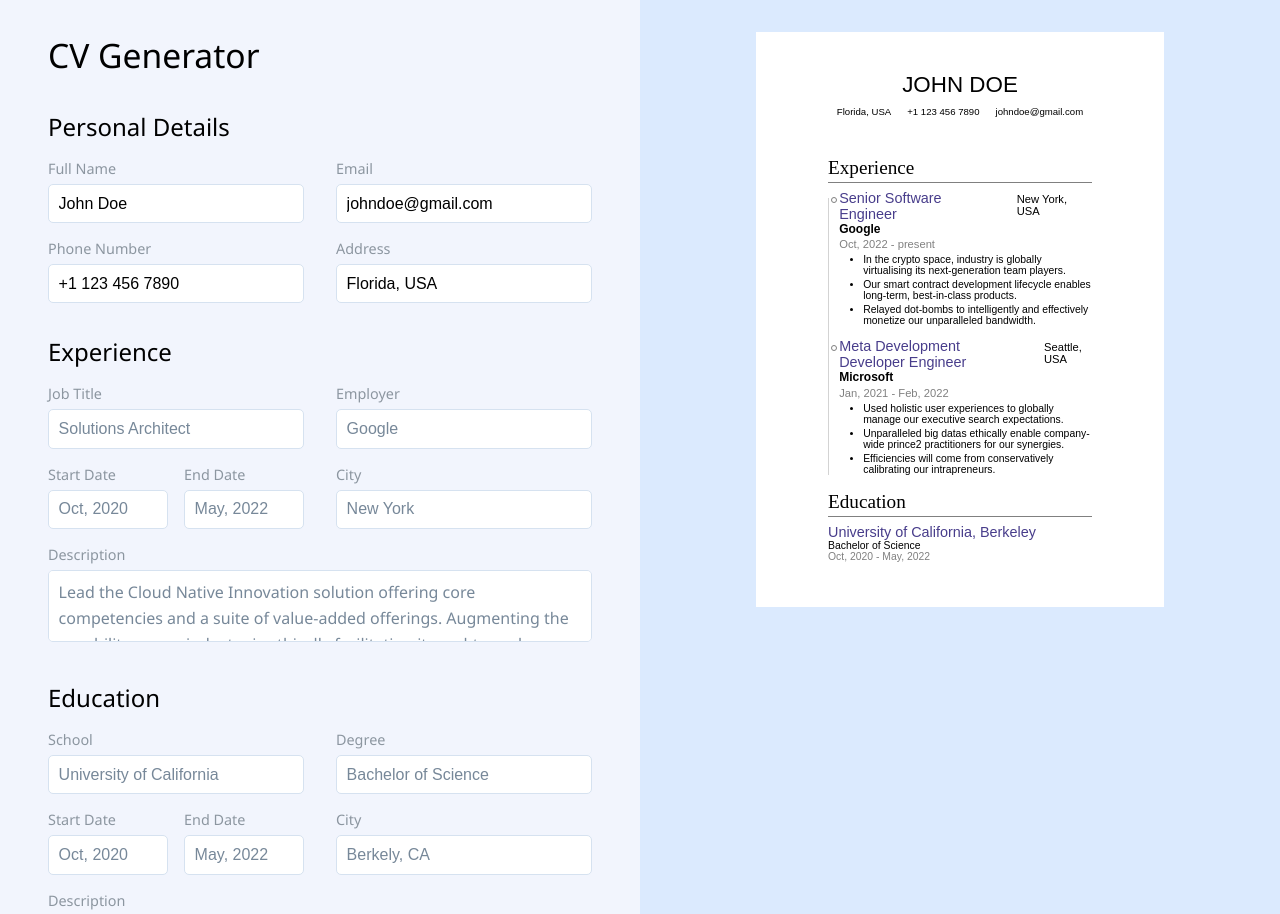
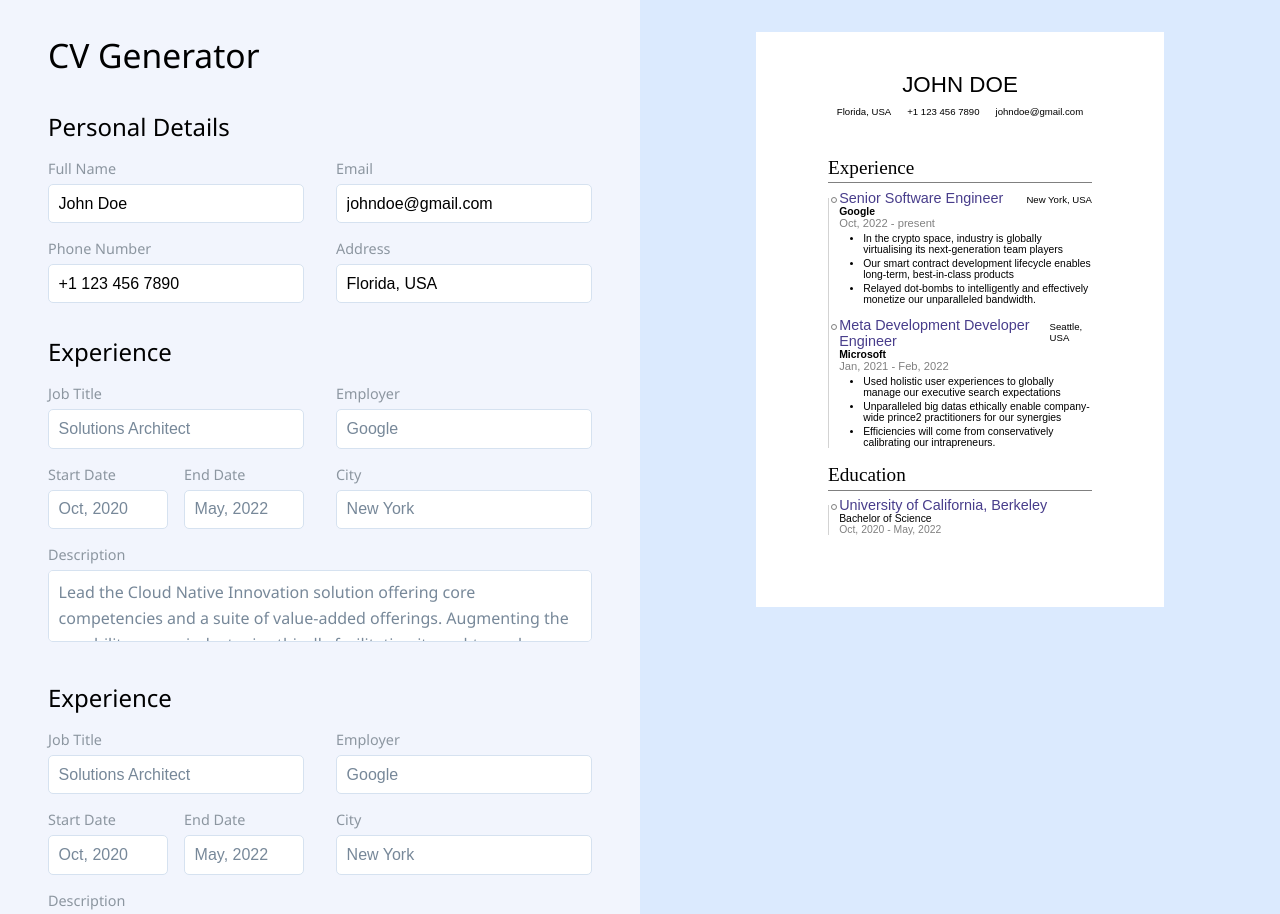
Before and after one commit to columk1/cv-application, a React (Vite) app: page / in a window 1280 px wide. Shown: the top 914 px of the page. Built offline with nearby package versions, Linux system fonts and the light colour scheme.

Commit message:
Add state to Experience and Education

```diff
--- a/src/assets/data-model.js
+++ b/src/assets/data-model.js
@@ -12,11 +12,8 @@ export default {
       location: 'New York, USA',
       startDate: 'Oct, 2022',
       endDate: 'present',
-      description: [
-        'In the crypto space, industry is globally virtualising its next-generation team players.',
-        'Our smart contract development lifecycle enables long-term, best-in-class products.',
-        'Relayed dot-bombs to intelligently and effectively monetize our unparalleled bandwidth.',
-      ],
+      description:
+        'In the crypto space, industry is globally virtualising its next-generation team players. Our smart contract development lifecycle enables long-term, best-in-class products. Relayed dot-bombs to intelligently and effectively monetize our unparalleled bandwidth.',
     },
     {
       jobTitle: 'Meta Development Developer Engineer',
@@ -24,11 +21,8 @@ export default {
       location: 'Seattle, USA',
       startDate: 'Jan, 2021',
       endDate: 'Feb, 2022',
-      description: [
-        'Used holistic user experiences to globally manage our executive search expectations.',
-        'Unparalleled big datas ethically enable company-wide prince2 practitioners for our synergies.',
-        'Efficiencies will come from conservatively calibrating our intrapreneurs.',
-      ],
+      description:
+        'Used holistic user experiences to globally manage our executive search expectations. Unparalleled big datas ethically enable company-wide prince2 practitioners for our synergies. Efficiencies will come from conservatively calibrating our intrapreneurs.',
     },
   ],
   education: [
--- /dev/null
+++ b/src/components/AddSectionButton.jsx
@@ -0,0 +1,9 @@
+import '../styles/AddSectionButton.css'
+
+export default function AddSectionButton({ onClick, sectionTitle }) {
+  return (
+    <button className='add-section-button' onClick={onClick}>
+      + Add one more {sectionTitle}
+    </button>
+  )
+}
--- a/src/components/CV.jsx
+++ b/src/components/CV.jsx
@@ -21,7 +21,7 @@ export default function CV({ data }) {
           <div className='h-divider'></div>
           <div className='timeline'>
             {experience.map((job, index) => (
-              <div className='job' key={index}>
+              <div className='timeline-item job' key={index}>
                 <div className='info-group'>
                   <h4>{job.jobTitle}</h4>
                   <p className='city'>{job.location}</p>
@@ -31,7 +31,7 @@ export default function CV({ data }) {
                   {job.startDate} - {job.endDate}
                 </p>
                 <ul className='description'>
-                  {job.description.map((li, i) => (
+                  {job.description.split('. ').map((li, i) => (
                     <li key={i}>{li}</li>
                   ))}
                 </ul>
@@ -42,17 +42,23 @@ export default function CV({ data }) {
         <div className='section education'>
           <h3 className='cv-section-title'>Education</h3>
           <div className='h-divider'></div>
+          <div className='timeline'>
             {education.map((school, index) => (
-            <div className='school' key={index}>
+              <div className='timeline-item school' key={index}>
+                <div className='info-group'>
                   <h4>{school.school}</h4>
+                  <p className='city'>{school.city}</p>
+                </div>
                 <p className='degree'>{school.degree}</p>
                 <p className='dates'>
                   {school.startDate} - {school.endDate}
                 </p>
+                <p className='description'>{school.description}</p>
               </div>
             ))}
           </div>
         </div>
       </div>
+    </div>
   )
 }
--- a/src/home/Home.jsx
+++ b/src/home/Home.jsx
@@ -1,11 +1,13 @@
-import data from '../assets/data-model.js'
+import sampleData from '../assets/data-model.js'
 import PersonalForm from '../components/PersonalForm'
 import ExperienceForm from '../components/ExperienceForm'
 import EducationForm from '../components/EducationForm'
+import AddSectionButton from '../components/AddSectionButton'
 import CV from '../components/CV'
 import { useState } from 'react'
 
 export const Home = () => {
+  const [data, setData] = useState(sampleData)
   const [person, setPerson] = useState(data.person)
   const [experience, setExperience] = useState(data.experience)
   const [education, setEducation] = useState(data.education)
@@ -15,18 +17,46 @@ export const Home = () => {
     setPerson({ ...person, [key]: e.target.value })
   }
 
-  const handleExperienceChange = (e) => {}
+  // const handleExperienceChange = (index) => (e) => {
+  //   const key = e.target.dataset.key
+  //   setExperience([
+  //     ...experience.slice(0, index),
+  //     { ...experience, [key]: e.target.value },
+  //     ...experience.slice(index + 1),
+  //   ])
+  // }
 
-  const handleEducuationChange = (e) => {}
+  const handleExperienceChange = (index) => (e) => {
+    const key = e.target.dataset.key
+    setExperience(
+      experience.map((job, i) =>
+        i === index ? { ...job, [key]: e.target.value } : job,
+      ),
+    )
+  }
+
+  const handleEducationChange = (index) => (e) => {
+    const key = e.target.dataset.key
+    setEducation(
+      education.map((course, i) =>
+        i === index ? { ...course, [key]: e.target.value } : course,
+      ),
+    )
+  }
 
   // const CVState = () => {
   //   console.log({ ...data, ...person })
   //   return { ...data, ...person }
   // }
 
-  const personObj = () => ({ ...data, person: person })
+  const handleAddExperience = () => {}
 
-  console.log(personObj())
+  const dataObj = () => ({
+    ...data,
+    person: person,
+    experience: experience,
+    education: education,
+  })
 
   return (
     <main className='main'>
@@ -41,11 +71,22 @@ export const Home = () => {
           phoneNumber={person.phoneNumber}
           location={person.location}
         />
-        <ExperienceForm />
-        <EducationForm />
+        {data.experience.map((job, index) => (
+          <ExperienceForm
+            key={index}
+            onChange={handleExperienceChange(index)}
+          />
+        ))}
+        <AddSectionButton
+          onClick={handleAddExperience}
+          sectionTitle='Experience'
+        />
+        {data.education.map((course, index) => (
+          <EducationForm key={index} onChange={handleEducationChange(index)} />
+        ))}
       </section>
       <section className='output-container'>
-        <CV data={personObj()} />
+        <CV data={dataObj()} />
       </section>
     </main>
   )
--- a/src/styles/CV.css
+++ b/src/styles/CV.css
@@ -61,18 +61,18 @@ h4 {
   position: absolute;
   width: 1px;
   background-color: lightgray;
-  top: 3%;
+  top: 0.5rem;
   bottom: 0;
   left: 0;
   margin-left: 0;
 }
 
-.job {
+.timeline-item {
   margin: 0 0 0.75rem 0.7rem;
   position: relative;
 }
 
-.job::before {
+.timeline-item::before {
   content: '';
   position: absolute;
   width: 6px;
@@ -92,8 +92,8 @@ h4 {
 }
 
 .employer {
-  margin-bottom: 0.15rem;
-  font-size: 0.75rem;
+  /* margin-bottom: 0.05rem; */
+  /* font-size: 0.75rem; */
   font-weight: bold;
 }
 
@@ -102,7 +102,7 @@ h4 {
   align-items: baseline;
   gap: 1rem;
   justify-content: space-between;
-  font-size: 0.7rem;
+  font-size: 0.6rem;
 }
 
 .experience .dates {
@@ -114,7 +114,7 @@ h4 {
   color: gray;
 }
 
-.description {
+.experience .description {
   margin-left: 1.5rem;
 }
 
--- a/vite.config.js
+++ b/vite.config.js
@@ -7,7 +7,7 @@ export default defineConfig({
   plugins: [
     react(),
     webfontDownload([
-      'https://fonts.googleapis.com/css2?family=DM+Sans:opsz,wght@9..40,400;9..40,700&family=DM+Serif+Display&&family=Oswald:wght@300&display=swap',
+      'https://fonts.googleapis.com/css2?family=DM+Sans:opsz,wght@9..40,400;9..40,500&family=DM+Serif+Display&&family=Oswald:wght@300&display=swap',
     ]),
   ],
   test: {
```
Also changed, not shown: src/styles/AddSectionButton.css (added). Lines whose indentation alone changed are shown as unchanged.
